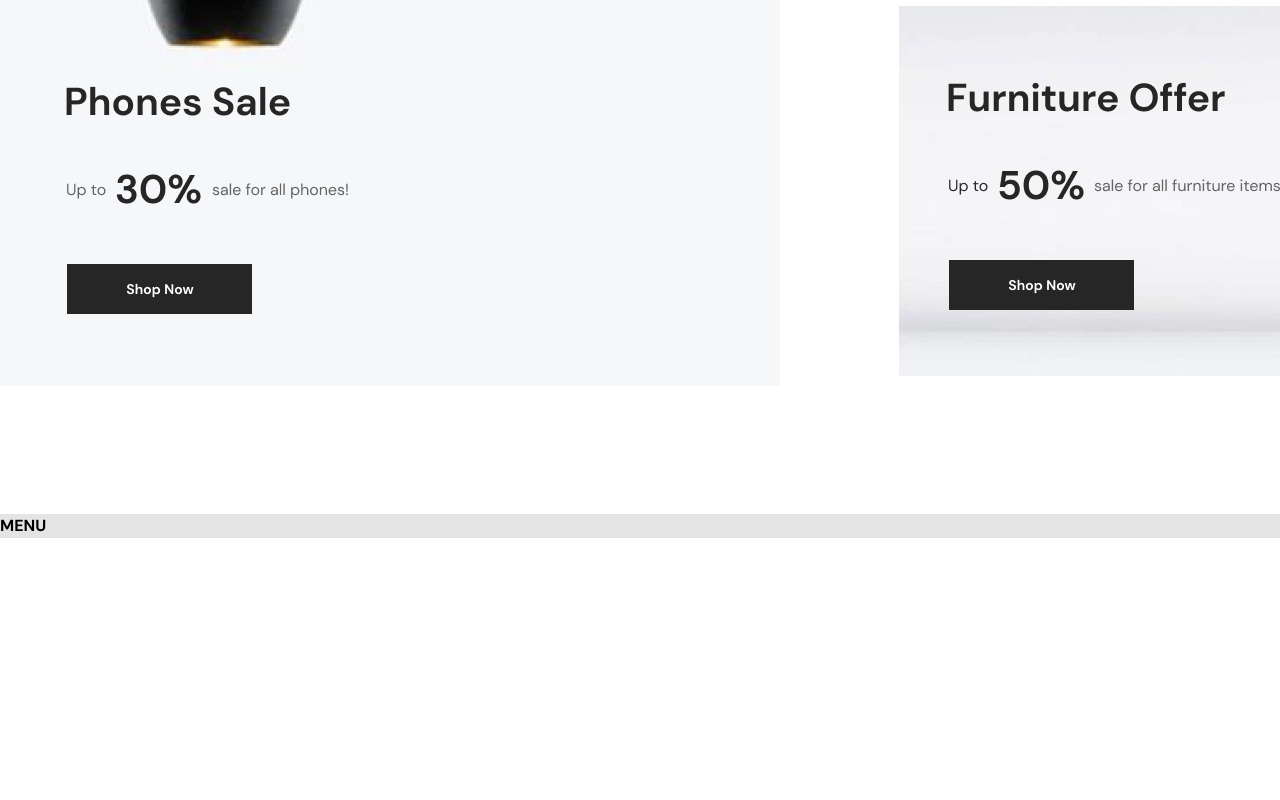
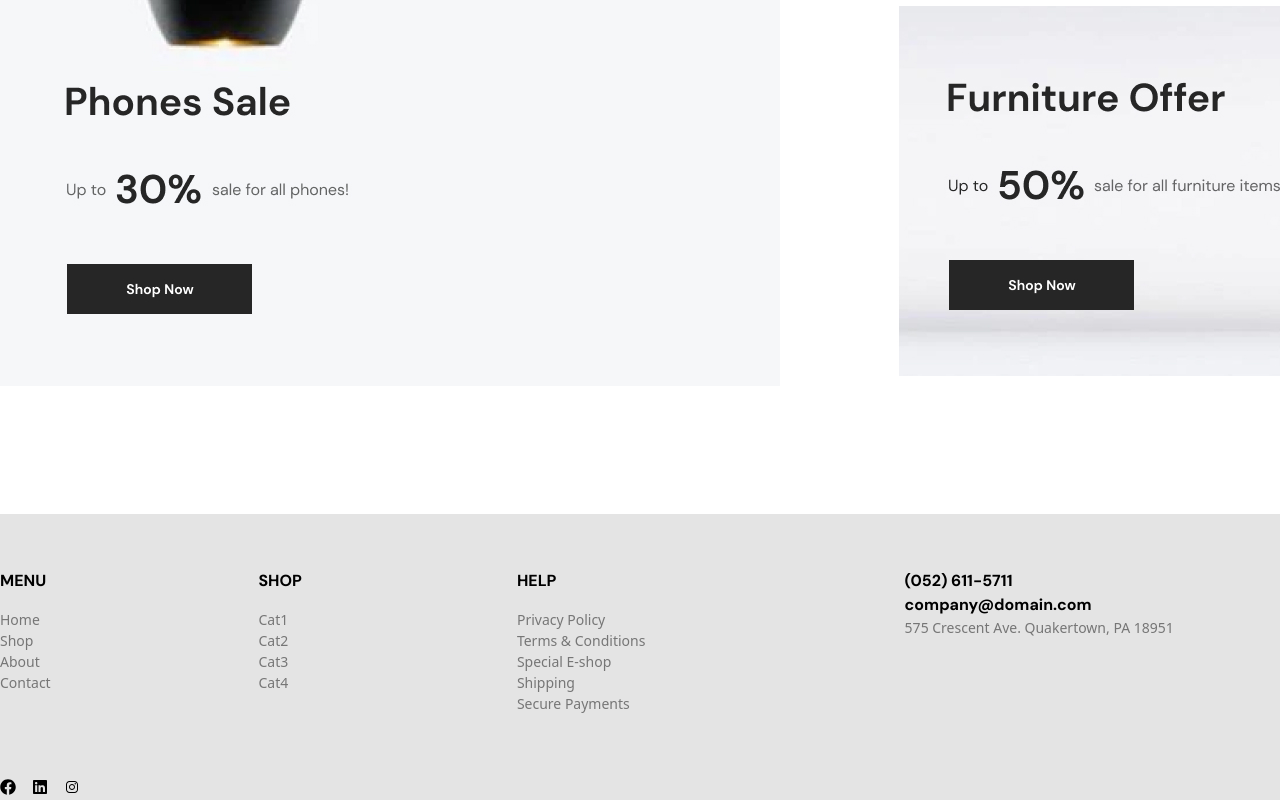
Before and after one commit to wahidul60/E-commerce, a React (Vite) app: page / in a window 1280 px wide. Shown: the part 1426-2226 px from the top of the page. Before the commit the page ends 1964 px from the top, so only its background shows below. Built offline with nearby package versions, Linux system fonts and the light colour scheme.

Commit message:
Footer Part Done

```diff
--- a/src/Component/Navbar.jsx
+++ b/src/Component/Navbar.jsx
@@ -15,7 +15,7 @@ const Navbar = () => {
               <Flex>
                 <div className='w-4/12'> <Image src={Logo} /></div>
                 <div className='w-4/12'>
-                    <Flex className='gap-[39px]'>
+                    <Flex className='gap-[39px] w-full justify-center'>
                       <Link to='/'><List text="Home"/></Link>
                       <Link to='shop'><List text="Shop"/></Link>
                       <Link to='about'><List text="About"/></Link>
--- a/src/Component/SubHeading.jsx
+++ b/src/Component/SubHeading.jsx
@@ -1,9 +1,9 @@
 import React from 'react'
 
-const SubHeading = ({text, ClassName}) => {
+const SubHeading = ({text, className}) => {
   return (
     <div>
-      <h1 className={`font-DM text-4 font-bold ${ClassName}`}>{text}</h1>
+      <h1 className={`font-DM text-4 font-bold ${className}`}>{text}</h1>
     </div>
   )
 }
--- a/src/Layout/Footer.jsx
+++ b/src/Layout/Footer.jsx
@@ -2,17 +2,54 @@ import React from 'react'
 import SubHeading from '../Component/SubHeading'
 import Container from '../Component/Container'
 import Flex from '../Component/Flex'
+import List from '../Component/List'
+import { FaFacebook } from "react-icons/fa";
+import { FaLinkedin } from "react-icons/fa";
+import { IoLogoInstagram } from "react-icons/io";
+import { Link } from 'react-router-dom'
+
+
+
 
 const Footer = () => {
   return (
     <section className='bg-[#e4e4e4]'>
         <Container>
-            <Flex>
-                <div>
-                    <SubHeading text='MENU'/>
-
+            <Flex className='justify-between pt-[55px] pb-[65px]'>
+                <div className='w-2/12'>
+                      <SubHeading className='pb-4' text='MENU'/>
+                      <Link to='/'><List text="Home"/></Link>
+                      <Link to='shop'><List text="Shop"/></Link>
+                      <Link to='about'><List text="About"/></Link>
+                      <Link to=''><List text="Contact"/></Link>
                 </div>
-
+                <div className='w-2/12'>
+                    <SubHeading className='pb-4' text='SHOP'/>
+                    <List text='Cat1'></List>
+                    <List text='Cat2'></List>
+                    <List text='Cat3'></List>
+                    <List text='Cat4'></List>
+                </div>
+                <div className='w-3/12'>
+                    <SubHeading className='pb-4' text='HELP'/>
+                    <List text='Privacy Policy'></List>
+                    <List text='Terms & Conditions'></List>
+                    <List text='Special E-shop'></List>
+                    <List text='Shipping'></List>
+                    <List text='Secure Payments'></List>
+                </div>
+                <div className='w-3/12'>
+                    <SubHeading text='(052) 611-5711'/>
+                    <SubHeading text='company@domain.com'/>
+                    <p className='text-DM font-[500] text-[14px] text-[#767676]'>575 Crescent Ave. Quakertown, PA 18951</p>
+                </div>
+                <div className='w-3/12'>
+                    <h1 className='font-DM text-2xl font-bold'>ORIBI</h1>
+                </div>
+            </Flex>
+            <Flex className='justify-between'>
+              <div className='flex gap-x-4'><FaFacebook /> <FaLinkedin/><IoLogoInstagram /></div>
+              <div> <p className='text-DM font-[500] text-[14px] text-[#767676]'>2020 Orebi Minimal eCommerce Figma Template by Adveits</p> </div>
             </Flex>
         </Container>
 
```
